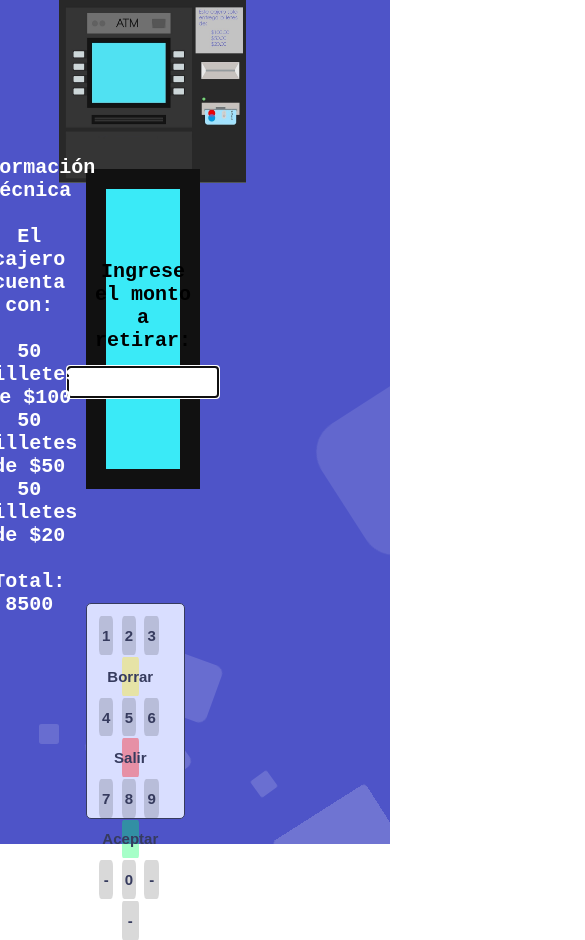
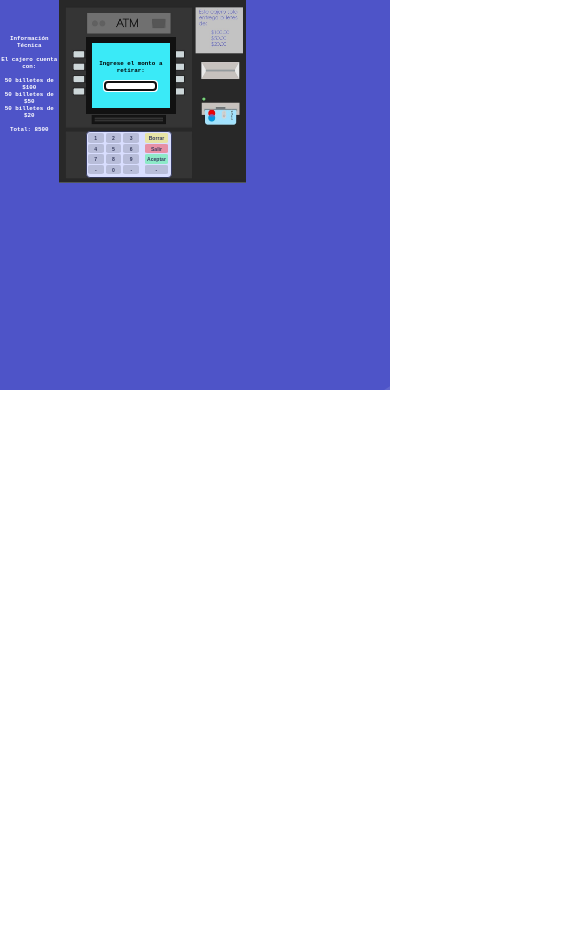
Before and after one commit to JorgeR-Code/ATM-01, a plain HTML site: page index.html in a window 390 px wide. Shown: the top 940 px of the page, 585 px wide, since content can reach past the window. After the commit the page ends 844 px from the top, so only its background shows below. Drawn offline with nearby package versions, Linux system fonts and the light colour scheme.

Commit message:
Responsive
The measurements were changed from "Pixels" to "Viewport units" to make the App responsive

```diff
--- a/index.html
+++ b/index.html
@@ -13,10 +13,9 @@
 
         <div class="container">
             <div class="InfTec" id="infoTec"></div>
-            <div class="image"> <p class="imagen">
-                <img src= "atm.jpg" width="100%" />
-
-            </p></div>
+            <div class="image">
+                <img src="atm.jpg" width="100%" />
+            </div>
 
             <div class="divTextArea" id="divTextArea">
 
@@ -46,7 +45,7 @@
             <div class="resultado">
             <p id="resultado"></p>
             </div>
-            <div class="canvas"><canvas width="550" height="700" id="billetesImg"></canvas></div>
+            <div class="canvas"><canvas width="500" height="740" class="canvas1" id="billetesImg"></canvas></div>
 
         </div>
         <ul class="circles">
--- a/main.css
+++ b/main.css
@@ -3,20 +3,20 @@
 *{
     margin: 0;
     padding: 0;
+
 }
 
 .container {
-    width: 100%;
-    height: 100%;
+    width: 100vw;
+    height: 100vh;
 
     font-family: 'Quicksand', sans-serif;
     font-weight: bold;
-    font-size: 20px;
-
+    font-size: 1.5vw;
     display: grid;
 
     grid-template-columns: 15% 7% 22% 5% 14% 37%;
-    grid-template-rows: 20% 39% 12.5% 25.5% 3%;
+    grid-template-rows: 9.4vw 18.3vw 5.9vw 12vw 1.4vw;
 }
 
 .InfTec{
@@ -46,9 +46,9 @@
 .dinero{
     position:relative; z-index:3;
     border: none;
-    width: 150px;
-    height: 30px;
-    margin-top: 15px;
+    width: 13vw;
+    height: 2vw;
+    margin-top: 2vw;
     text-align: center;
     font-size: larger;
     resize: none;
@@ -60,9 +60,9 @@
     grid-row: 2/3;
     position:relative; z-index:2;
     background: rgb(58, 234, 247);
-    width:87%;
-    height:85%;
-    border: 20px solid #111111;
+    width: 91%;
+    height:91%;
+    border: 0.8vmax solid #111111;
     text-align: center;
     font-family: 'Courier New', Courier, monospace;
     flex-direction: column;
@@ -75,14 +75,14 @@
     position:static; z-index:4;
     grid-column: 3/4;
     grid-row: 4/5;
-    /* height: 90%; */
-    width: 90%;
+    /* height: 100%;
+    width: 100%; */
     display: inline-block;
-    border-radius: 5px;
-    padding: 10px;
-    font-size: 15px;
+    border-radius: 1vw;
+    padding: 0.2vw;
+    font-size: 1.3vw;
     background: #d9deff;
-    border: 1px solid #363b5e;
+    border: 0.2vw solid #363b5e;
     user-select: none;
     -moz-user-select: none;
     -ms-user-select: none;
@@ -91,9 +91,9 @@
 }
 
 .keyNumber{
-    width: 19%;
-    height: 20%;
-    margin: 2px;
+    width: 4vw;
+    height: 2.5vw;
+    margin: 0.1vw;
     background: rgba(0, 0, 0, 0.15);
     color: #363b5e;
     border-radius: 15%;
@@ -105,9 +105,9 @@
 }
 
 .keyNumber1{
-    width: 22%;
-    height: 20%;
-    margin-left: 25px;
+    width: 6vw;
+    height: 2.5vw;
+    margin-left: 1vw;
     background: rgba(0, 0, 0, 0.15);
     color: #363b5e;
     border-radius: 10%;
@@ -122,6 +122,11 @@
     position:relative; z-index:3;
     grid-column: 6/7;
     grid-row: 1/5;
+}
+
+.canvas1{
+    width: 100%;
+    height: 100%;
 }
 
 .keyNumber:active{
@@ -170,8 +175,8 @@
 .area{
     background: #4e54c8;
     background: -webkit-linear-gradient(to left, #8f94fb, #4e54c8);
-    width: 100%;
-    height:100vh;
+    width: 100vw;
+    height:100vw;
 
 
 }
```
